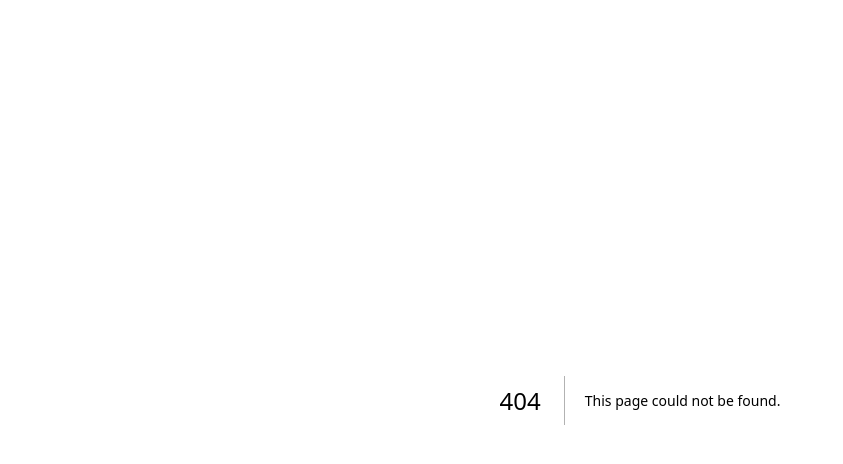
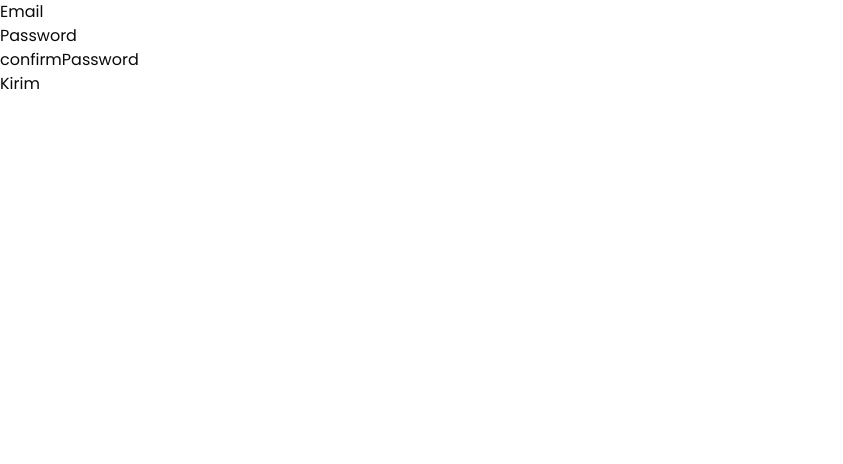
Before and after one commit to ahmaddzidnii/e-commerce, a Next.js app in the folder frontend/: page /register in a window 1280 px wide. Before the commit this address had no page. Shown: the top 464 px of the page, without its empty margins (0-843 px from the left). Built offline with nearby package versions, Linux system fonts and the light colour scheme.

Commit message:
frontend: feature add context auth dan hooks

```diff
--- /dev/null
+++ b/frontend/app/(auth)/register/page.tsx
@@ -0,0 +1,43 @@
+"use client";
+
+import { useState } from "react";
+
+const RegisterPage = () => {
+  const [email, setEmail] = useState("");
+  const [password, setPassword] = useState("");
+  const [confirmPassword, setConfirmPassword] = useState("");
+
+  const handleSubmit = async (e: React.FormEvent<HTMLFormElement>) => {
+    e.preventDefault();
+
+    console.log({
+      data: {
+        email,
+        password,
+        confirmPassword,
+      },
+    });
+  };
+
+  return (
+    <div>
+      <form onSubmit={handleSubmit}>
+        <div>
+          <label htmlFor="email">Email</label>
+          <input id="email" type="email" value={email} onChange={(e) => setEmail(e.target.value)} />
+        </div>
+        <div>
+          <label htmlFor="password">Password</label>
+          <input id="password" type="password" value={password} onChange={(e) => setPassword(e.target.value)} />
+        </div>
+        <div>
+          <label htmlFor="confirmPassword">confirmPassword</label>
+          <input id="confirmPassword" type="password" value={confirmPassword} onChange={(e) => setConfirmPassword(e.target.value)} />
+        </div>
+        <button type="submit">Kirim</button>
+      </form>
+    </div>
+  );
+};
+
+export default RegisterPage;
--- a/frontend/app/layout.tsx
+++ b/frontend/app/layout.tsx
@@ -2,6 +2,7 @@ import type { Metadata } from "next";
 import { Poppins } from "next/font/google";
 import "./globals.css";
 import NextTopLoader from "nextjs-toploader";
+import { AuthContextProvider } from "@/context/auth-context";
 
 const poppins = Poppins({ subsets: ["latin"], weight: ["100", "200", "300", "400", "500", "600", "700", "800", "900"] });
 
@@ -22,8 +23,10 @@ export default function RootLayout({ children }: { children: React.ReactNode })
   return (
     <html lang="en" suppressHydrationWarning>
       <body className={poppins.className}>
-        <NextTopLoader showSpinner={false} height={5} color="#fde047" />
-        {children}
+        <AuthContextProvider>
+          <NextTopLoader showSpinner={false} height={5} color="#fde047" />
+          {children}
+        </AuthContextProvider>
       </body>
     </html>
   );
--- /dev/null
+++ b/frontend/context/auth-context.tsx
@@ -0,0 +1,42 @@
+"use client";
+
+import React, { createContext, useReducer, ReactNode, Dispatch } from "react";
+
+// Define the types for your context and state
+interface AuthState {
+  user: any; // Adjust the type according to your user object
+}
+
+interface AuthContextProps {
+  state: AuthState;
+  dispatch: Dispatch<any>; // Adjust the action type according to your actions
+}
+
+// Create the context with an initial value
+export const AuthContext = createContext<AuthContextProps | undefined>(undefined);
+
+// Define the action types
+type AuthAction = { type: "LOGIN"; payload: any } | { type: "LOGOUT" };
+
+// Define the reducer function
+const authReducer = (state: AuthState, action: AuthAction): AuthState => {
+  switch (action.type) {
+    case "LOGIN":
+      return { user: action.payload };
+    case "LOGOUT":
+      return { user: null };
+    default:
+      return state;
+  }
+};
+
+// Define the provider component
+
+export const AuthContextProvider = ({ children }: { children: ReactNode }) => {
+  const [state, dispatch] = useReducer(authReducer, {
+    user: null,
+  });
+
+  console.log("AuthContextProvider", state);
+  return <AuthContext.Provider value={{ state, dispatch }}>{children}</AuthContext.Provider>;
+};
```
Also changed, not shown: frontend/hooks/use-auth-context.ts (added, +10 -0 lines), frontend/hooks/use-signup.ts (added, +32 -0 lines), 1 other file (tests, documents, lock files or other folders).
